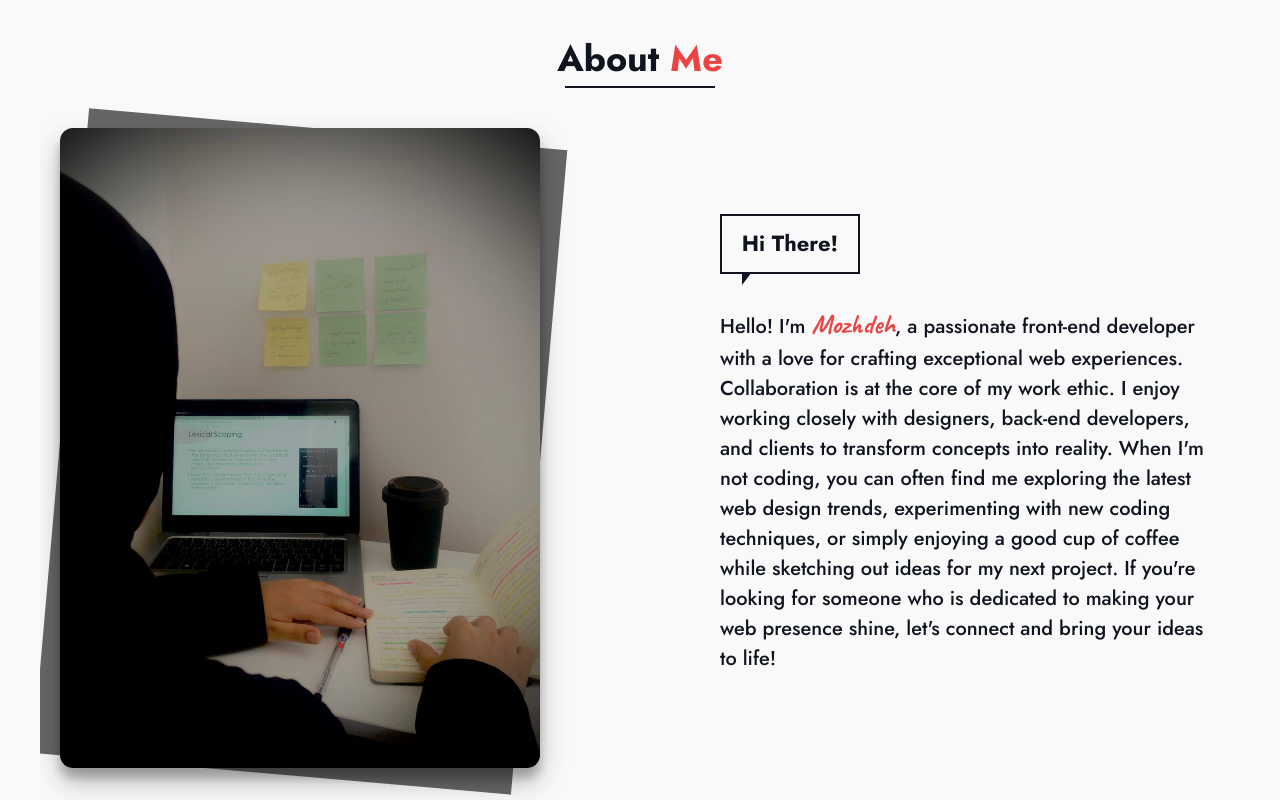
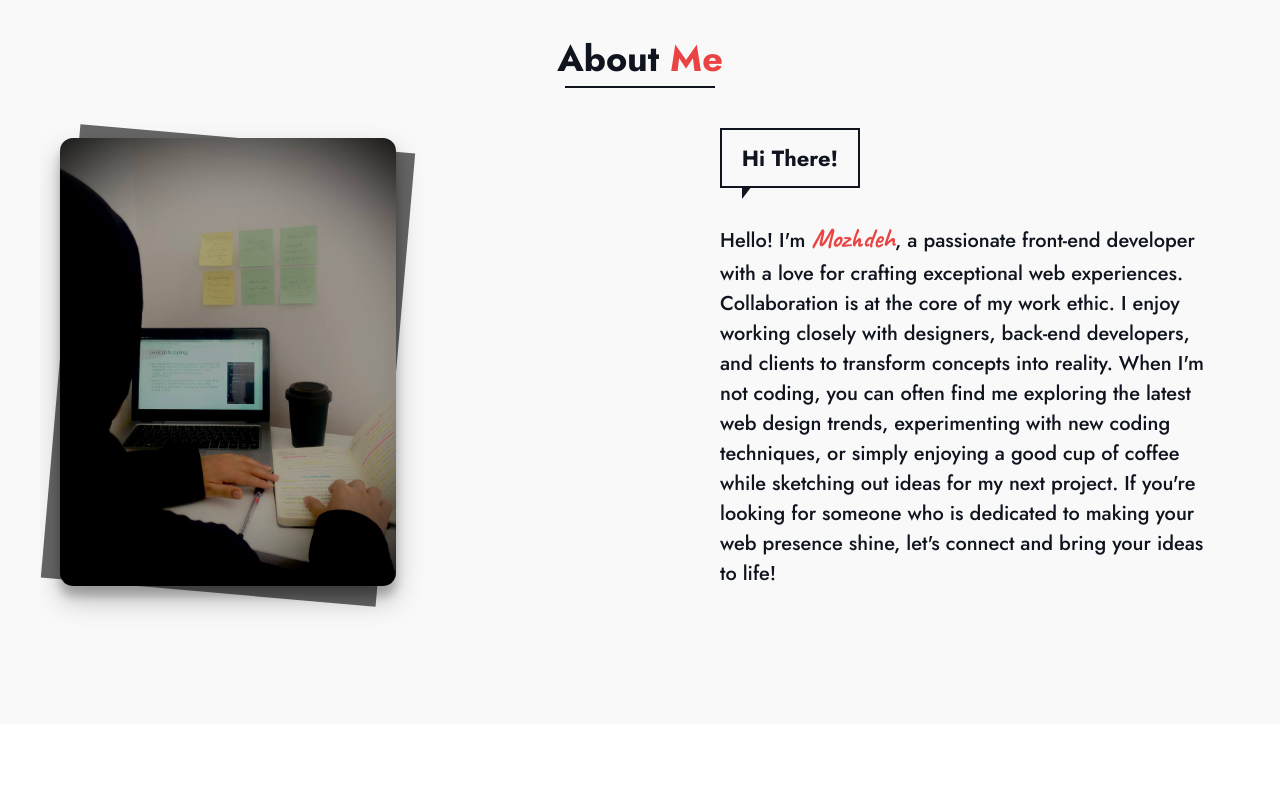
Before and after one commit to mzhd10/mozhdeh-marvi, a React (Create React App) app: page / in a window 1280 px wide. Shown: the part 840-1640 px from the top of the page. Built offline with nearby package versions, Linux system fonts and the light colour scheme.

Commit message:
Update About.css

```diff
--- a/src/Components/About/About.css
+++ b/src/Components/About/About.css
@@ -31,13 +31,13 @@
   top: 0;
   transform: rotate(5deg);
   background-color: #666;
-  width: 100%;
+  width: 70%;
   height: 100%;
 }
 
 .about-img img {
-  width: 100%;
-  height: 100%;
+  width: 70%;
+  height: 70%;
   object-fit: cover;
   border-radius: 13px;
   position: relative;
```
